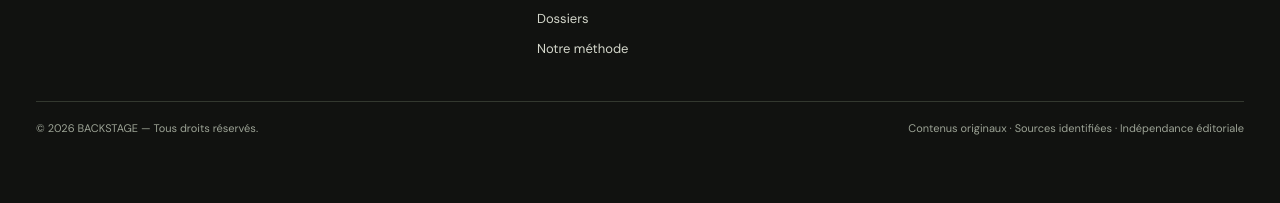
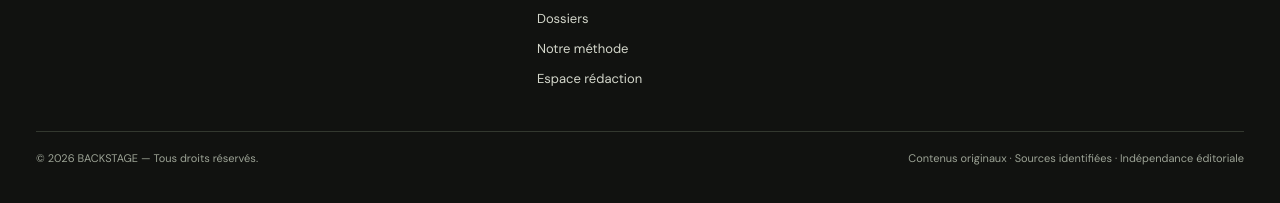
Before and after one commit to Kristouff59/media-festivals, a plain HTML site: page index.html in a window 1280 px wide. Shown: the part 3411-3614 px from the top of the page. Drawn offline with Linux system fonts and the light colour scheme.

Commit message:
Ajouter un accès direct et discret à l'espace rédaction BACKSTAGE

```diff
--- a/index.html
+++ b/index.html
@@ -44,7 +44,7 @@ const prettyDate = s => {try{return new Intl.DateTimeFormat('fr-FR',{day:'numeri
 const nav = [ ['#/','À la une'], ['#/magazine','Actualités'], ['#/festivals','Festivals'], ['#/societe','Société'], ['#/dossiers','Dossiers'] ];
 let menuOpen = false;
 function header(current){return `<header class="sitehead"><div class="container headinner"><a class="logo" href="#/" aria-label="BACKSTAGE, accueil">${esc(settings.brand || 'BACKSTAGE')}<span></span></a><nav class="nav ${menuOpen?'open':''}" aria-label="Navigation principale">${nav.map(([url,title])=>`<a href="${url}" ${current===url?'aria-current="page"':''}>${title}</a>`).join('')}<a class="headcta" href="#/professionnels">Espace professionnel <span aria-hidden="true">↗</span></a></nav><a class="headcta" href="#/professionnels">Espace professionnel <span aria-hidden="true">↗</span></a><button class="menu-toggle" id="menu-toggle" aria-expanded="${menuOpen}" aria-controls="mobile-nav">${menuOpen?'Fermer':'Menu ☰'}</button></div></header>`}
-function footer(){const mail=settings.contactEmail?`<a href="mailto:${esc(settings.contactEmail)}">${esc(settings.contactEmail)}</a>`:'<span>Contact professionnel à configurer</span>';return `<footer class="footer"><div class="container"><div class="footer-grid"><div><a class="logo" href="#/">${esc(settings.brand||'BACKSTAGE')}<span></span></a><p>Média indépendant consacré aux concerts, aux festivals et aux cultures live. Sans frontières, sans fausses exclusivités.</p></div><div><h4>Explorer</h4><div class="footlinks"><a href="#/magazine">Actualités</a><a href="#/festivals">Festivals</a><a href="#/societe">Société</a><a href="#/dossiers">Dossiers</a><a href="#/methode">Notre méthode</a></div></div><div><h4>Professionnels</h4><div class="footlinks"><a href="#/professionnels">Collaborations</a>${mail}${settings.instagramUrl?`<a href="${esc(ext(settings.instagramUrl))}" rel="noopener noreferrer" target="_blank">Instagram ↗</a>`:''}</div></div></div><div class="footer-bottom"><span>© ${new Date().getFullYear()} ${esc(settings.brand||'BACKSTAGE')} — Tous droits réservés.</span><span>Contenus originaux · Sources identifiées · Indépendance éditoriale</span></div></div></footer>`}
+function footer(){const mail=settings.contactEmail?`<a href="mailto:${esc(settings.contactEmail)}">${esc(settings.contactEmail)}</a>`:'<span>Contact professionnel à configurer</span>';return `<footer class="footer"><div class="container"><div class="footer-grid"><div><a class="logo" href="#/">${esc(settings.brand||'BACKSTAGE')}<span></span></a><p>Média indépendant consacré aux concerts, aux festivals et aux cultures live. Sans frontières, sans fausses exclusivités.</p></div><div><h4>Explorer</h4><div class="footlinks"><a href="#/magazine">Actualités</a><a href="#/festivals">Festivals</a><a href="#/societe">Société</a><a href="#/dossiers">Dossiers</a><a href="#/methode">Notre méthode</a><a href="./admin/" rel="nofollow">Espace rédaction</a></div></div><div><h4>Professionnels</h4><div class="footlinks"><a href="#/professionnels">Collaborations</a>${mail}${settings.instagramUrl?`<a href="${esc(ext(settings.instagramUrl))}" rel="noopener noreferrer" target="_blank">Instagram ↗</a>`:''}</div></div></div><div class="footer-bottom"><span>© ${new Date().getFullYear()} ${esc(settings.brand||'BACKSTAGE')} — Tous droits réservés.</span><span>Contenus originaux · Sources identifiées · Indépendance éditoriale</span></div></div></footer>`}
 function media(a){return `<div class="article-media ${esc(a.visual||'visual-d')}"><div class="image-label">${esc(a.category||'MAGAZINE')}</div><span aria-hidden="true" class="image-type">${esc(a.artword||'LIVE')}</span></div>`}
 function card(a){return `<a class="article-card" href="#/article/${encodeURIComponent(a.slug)}">${media(a)}<div class="article-text"><div class="article-meta">${esc(a.category)} <span>•</span> ${esc(a.format||"ÉDITORIAL")} <span>•</span> ${esc(prettyDate(a.date))}${a.updatedAt?` <span>•</span> <span class="article-updated">Mis à jour</span>`:""}</div><h3 class="article-title">${esc(a.title)}</h3><p class="article-excerpt">${esc(a.excerpt)}</p><div class="card-bottom"><span>${Number(a.readMinutes)||3} min de lecture</span><span class="roundarrow" aria-hidden="true">↗</span></div></div></a>`}
 function festCard(f){const lines=Array.isArray(f.lineup)?f.lineup:[];return `<article class="festcard"><div class="festtop"><span>${esc(f.country)}</span><span>${esc(f.code||'LIVE')}</span></div><div><h3>${esc(f.name)}</h3><p>${esc(f.city)} · ${esc(f.genres)}</p>${f.dates?`<p class="festdates">${esc(f.dates)}</p>`:''}${lines.length?`<details class="festlineup"><summary>Programmation confirmée</summary>${lines.map(d=>`<div class="festday"><strong>${esc(d.day)}</strong><p>${(d.artists||[]).map(esc).join(' · ')}</p></div>`).join('')}${f.lineupStatus?`<p class="feststatus">${esc(f.lineupStatus)}</p>`:''} </details>`:''}<a href="${esc(ext(f.url))}" target="_blank" rel="noopener noreferrer">Site officiel ↗</a></div></article>`}
```
